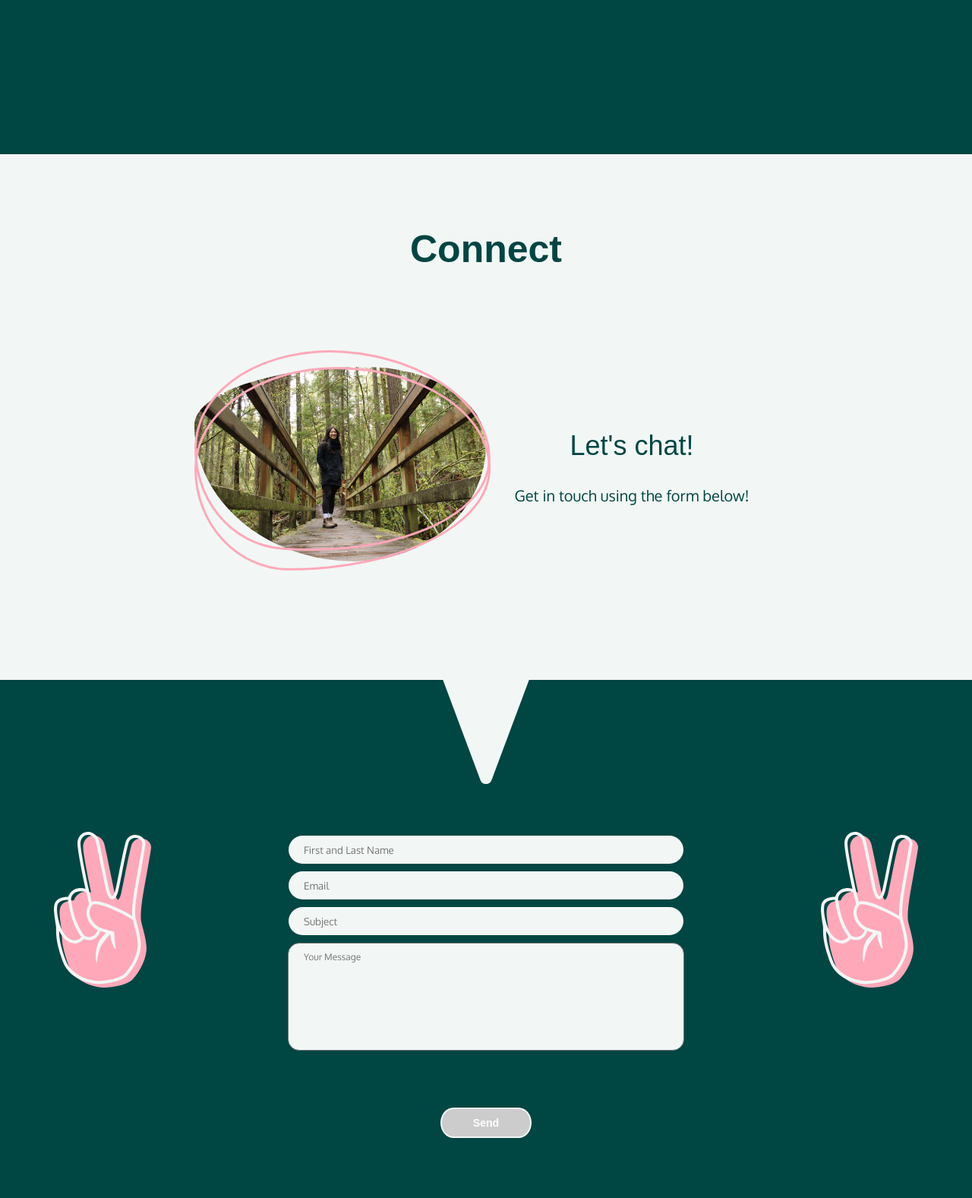
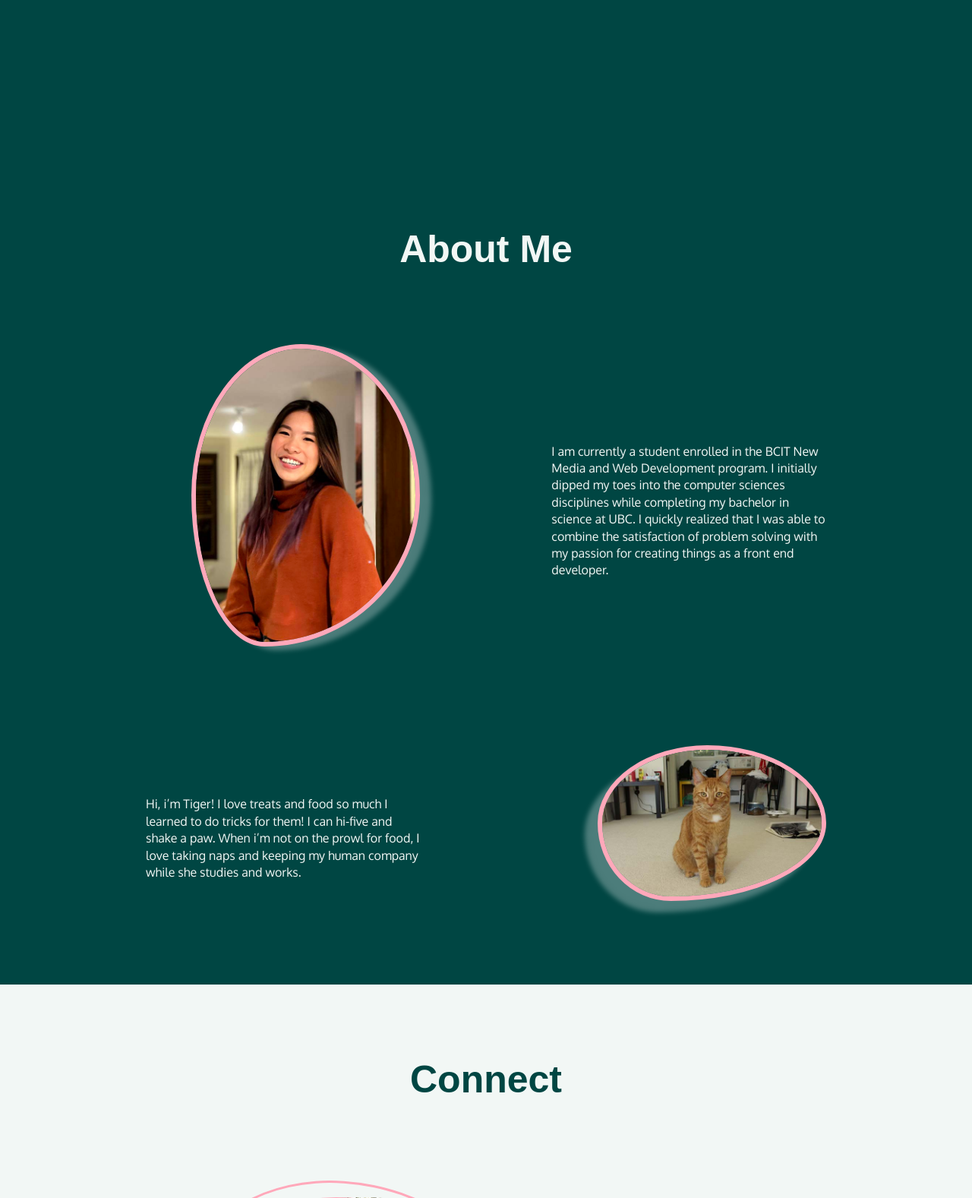
Before and after one commit to Mishninja/Portfolio-V2, a PHP site: page / in a window 1280 px wide. Shown: the part 3823-5400 px from the top of the page at 76% size. Run offline with PHP 8.4, Linux system fonts and the light colour scheme; some libraries are stand-ins or nearby versions; some web fonts are replaced.

Commit message:
added about section to php
added about section to php

```diff
--- a/portfolio-2.2/index.php
+++ b/portfolio-2.2/index.php
@@ -194,6 +194,26 @@
                 </div>
             </div>
         </section>
+        <section id="about" class="about">
+            <h2 class="section-heading">About Me</h2>
+            <div class="panel">
+                <div class="img bg-repeat me">
+                    <img src="images/about/pp.jpg" alt="Photo of Michelle">
+                </div>
+                <div class="content">
+                    <p>I am currently a student enrolled in the BCIT New Media and Web Development program. I initially dipped my toes into the computer sciences disciplines while completing my bachelor in science at UBC. I quickly realized that I was able to combine the satisfaction of problem solving with my passion for creating things as a front end developer.</p>
+                </div>
+            </div>
+            <div class="panel panel-rev">
+                <div class="img bg-repeat cat">
+                    <img src="images/about/tiger.jpg" alt="Photo of Tiger the cat">
+                </div>
+                <div class="content">
+                    <p>Hi, i’m Tiger! I love treats and food so much I learned to do tricks for them! I can hi-five and shake a paw. When i’m
+                        not on the prowl for food, I love taking naps and keeping my human company while she studies and works.</p>
+                </div>
+            </div>
+        </section>
         <section class="connect" id="connect">
             <?php include 'contact.php'; ?>
         </section>
```
